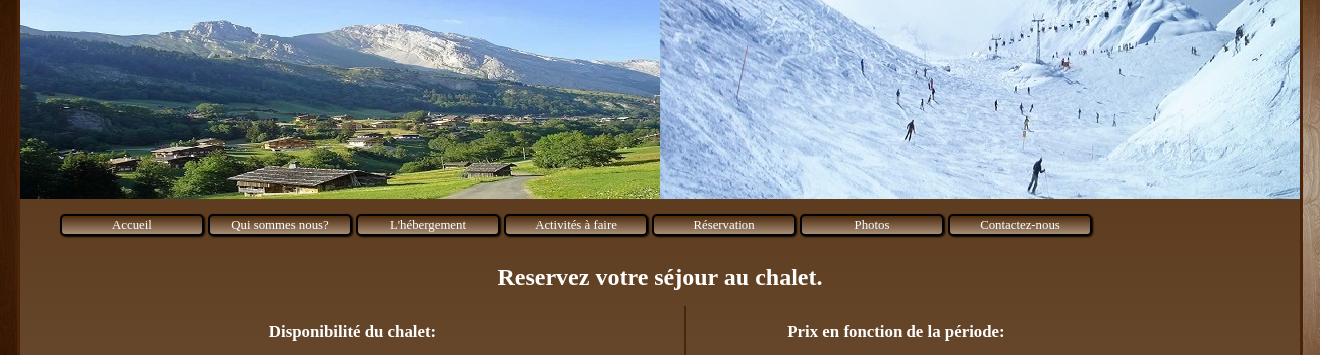
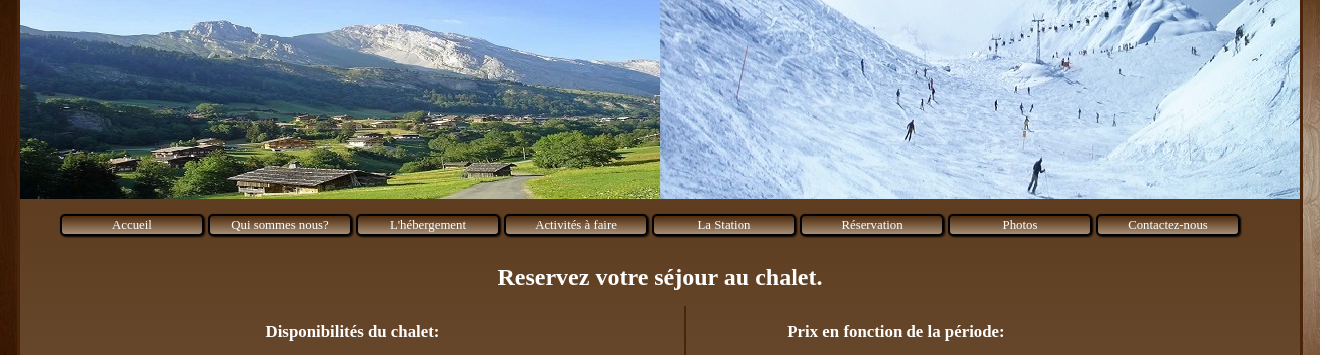
Before and after one commit to cedricbb/site_web_vieux_moulin, a PHP site: page /reservations.html in a window 1320 px wide. Shown: the part 85-440 px from the top of the page. Run offline with PHP 8.4, Linux system fonts and the light colour scheme; some web fonts are replaced.

Commit message:
Ajout du nouveau bouton sur toutes les pages

```diff
--- a/hebergement.html
+++ b/hebergement.html
@@ -20,6 +20,7 @@
                     <li><a href="qui.html">Qui sommes nous?</a></li>
                     <li>L'hébergement</li>
 					<li><a href="activites.html">Activités à faire</a></li>
+                    <li><a href="station.html">La Station</a></li>
 					<li><a href="reservations.html">Réservation</a></li>
 					<li><a href="photos.html">Photos</a></li>
 					<li><a href="contact.html">Contactez-nous</a></li>
--- a/photos.html
+++ b/photos.html
@@ -20,6 +20,7 @@
                     <li><a href="qui.html">Qui sommes nous?</a>
                     <li><a href="hebergement.html">L'hébergement</a></li>
 					<li><a href="activites.html">Activités à faire</a></li>
+                    <li><a href="station.html">La Station</a></li>
 					<li><a href="reservations.html">Réservation</a></li>
 					<li>Photos</li>
 					<li><a href="contact.html">Contactez-nous</a></li>
--- a/qui.html
+++ b/qui.html
@@ -20,6 +20,7 @@
                     <li>Qui sommes nous?</li>
                     <li><a href="hebergement.html">L'hébergement</a>
 					<li><a href="activites.html">Activités à faire</a></li>
+                    <li><a href="station.html">La Station</a></li>
 					<li><a href="reservations.html">Réservation</a></li>
 					<li><a href="photos.html">Photos</a></li>
 					<li><a href="contact.html">Contactez-nous</a></li>
--- a/reservations.html
+++ b/reservations.html
@@ -20,6 +20,7 @@
                     <li>Qui sommes nous?</li>
                     <li>L'hébergement</li>
 					<li><a href="activites.html">Activités à faire</a></li>
+                    <li><a href="station.html">La Station</a></li>
 					<li>Réservation</li>
 					<li>Photos</li>
 					<li><a href="contact.html">Contactez-nous</a></li>
@@ -29,7 +30,7 @@
 				<section><!-- contenu de la page -->
 					<h2>Reservez votre séjour au chalet.</h2>
 					<article>
-					<h3>Disponibilité du chalet:</h3>
+					<h3>Disponibilités du chalet:</h3>
 					<table id="table">
 					<tr>
 						<td>
--- a/style.css
+++ b/style.css
@@ -199,6 +199,40 @@ aside
 {
 	border-radius: 10px;
 }
+li
+{
+    color: #FFF;
+    font-family: 'exo2-lightexpanded';
+    font-size: 0.9em;
+    width: 1000px;
+}
+.activites
+{
+    width: 500px;
+}
+h4
+{
+	color: #FFF;
+	font-family: 'exo2-lightexpanded';
+    margin-left: 20px;
+}
+.mini
+{
+    height: 100px;
+    width: 100px;
+    padding: 10px;
+    vertical-align: middle;
+    text-align: center;
+}
+#evenements
+{
+    font-size: 1em;
+    border-left: none;
+}
+#station_article
+{
+    width: 1000px;
+}
 /*footer*/
 #adresse
 {
@@ -219,14 +253,6 @@ aside
 	font-family: 'exo2-lightexpanded';
     display: inline-block;
 }
-li
-{
-    color: #FFF;
-    font-family: 'exo2-lightexpanded';
-    font-size: 0.9em;
-    width: 1000px;
-}
-/* Footer */
 footer
 {
 	border-top: 2px solid #49250b;
@@ -240,25 +266,7 @@ span
     width: 170px;
     height: 70px;
 }
-.activites
-{
-    width: 500px;
-}
-h4
-{
-	color: #FFF;
-	font-family: 'exo2-lightexpanded';
-    margin-left: 20px;
-}
-.mini
-{
-    height: 100px;
-    width: 100px;
-    padding: 10px;
-    vertical-align: middle;
-    text-align: center;
-    float: left;
-}
+
 /*font-face*/
 
 @font-face
```
